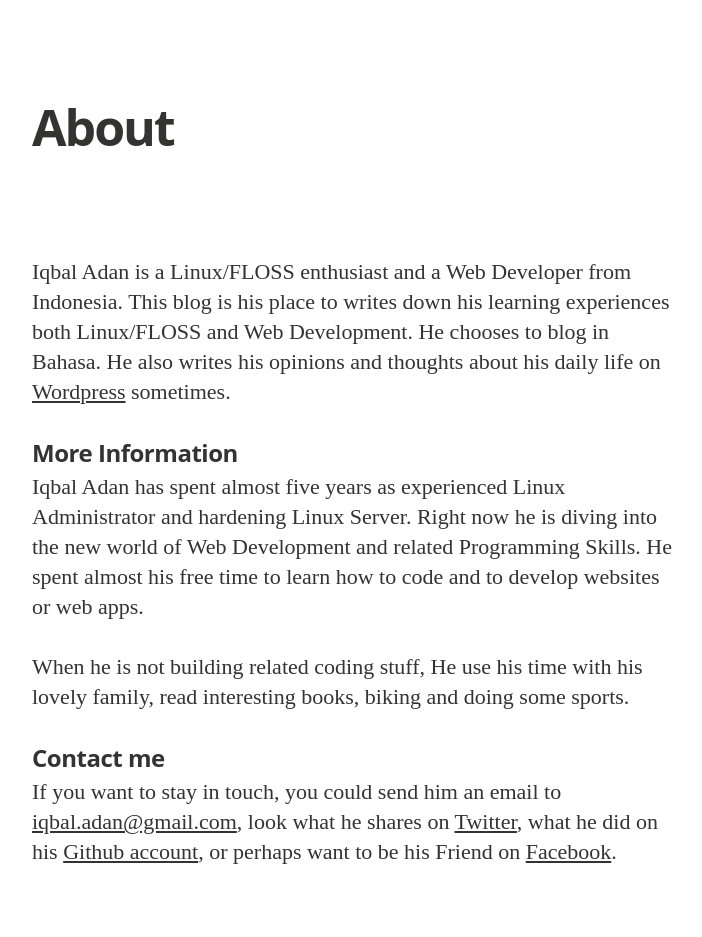
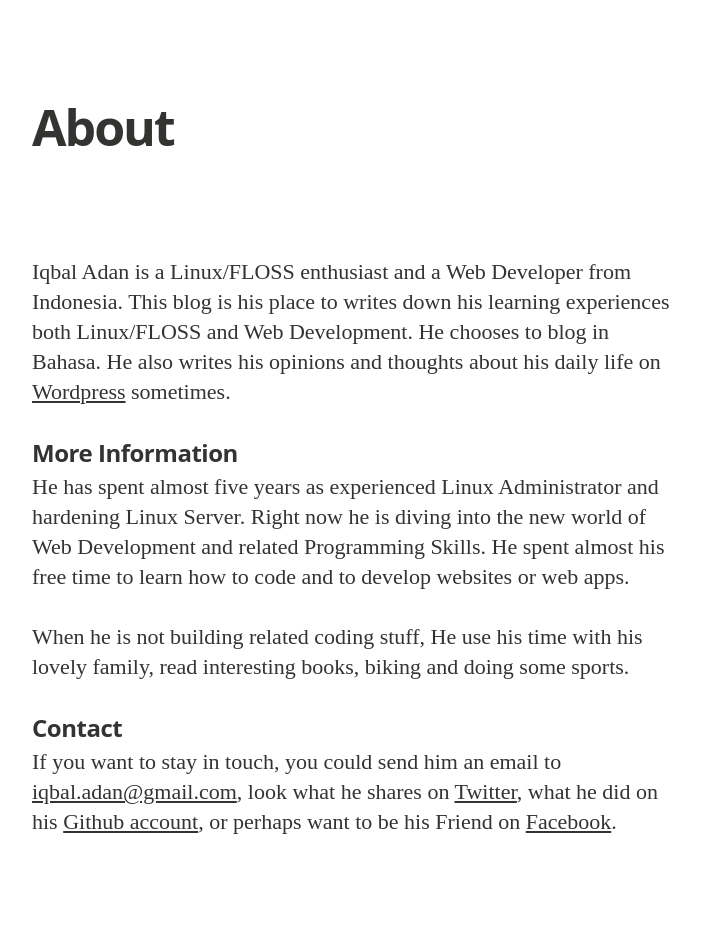
Before and after one commit to iqbaladan/iqbaladan.github.io, a Jekyll site: the page built from about.md, in a window 1280 px wide. Shown: the whole page, without its empty margins (288-990 px from the left). Built offline with Jekyll 4.4.1, drawn with Linux system fonts in a browser that asks for light colours; nearby versions of some CDN libraries; some web fonts are replaced; after the commit the page ends 907 px from its top, so only the background shows below that.

Commit message:
Edit about.md

```diff
--- a/about.md
+++ b/about.md
@@ -8,9 +8,9 @@ Iqbal Adan is a Linux/FLOSS enthusiast and a Web Developer from Indonesia. This
 
 ### More Information
 
-Iqbal Adan has spent almost five years as experienced Linux Administrator and hardening Linux Server. Right now he is diving into the new world of Web Development and related Programming Skills. He spent almost his free time to learn how to code  and to develop websites or web apps.
+He has spent almost five years as experienced Linux Administrator and hardening Linux Server. Right now he is diving into the new world of Web Development and related Programming Skills. He spent almost his free time to learn how to code  and to develop websites or web apps.
 
 When he is not building related coding stuff, He use his time with his lovely family, read interesting books, biking and doing some sports.
 
-### Contact me
+### Contact
 If you want to stay in touch, you could send him an email to [iqbal.adan@gmail.com](mailto:iqbal.adan@gmail.com), look what he shares on [Twitter](https://twitter.com/iqbaladan), what he did on his [Github account](https://github.com/iqbaladan), or perhaps want to be his Friend on [Facebook](https://www.facebook.com/iqbal.adan.3).
```
